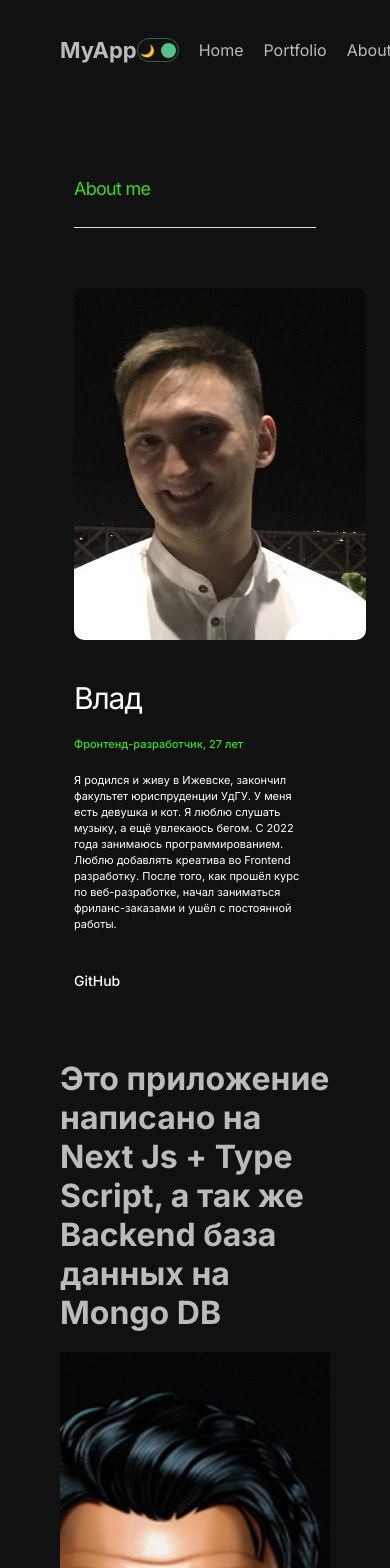
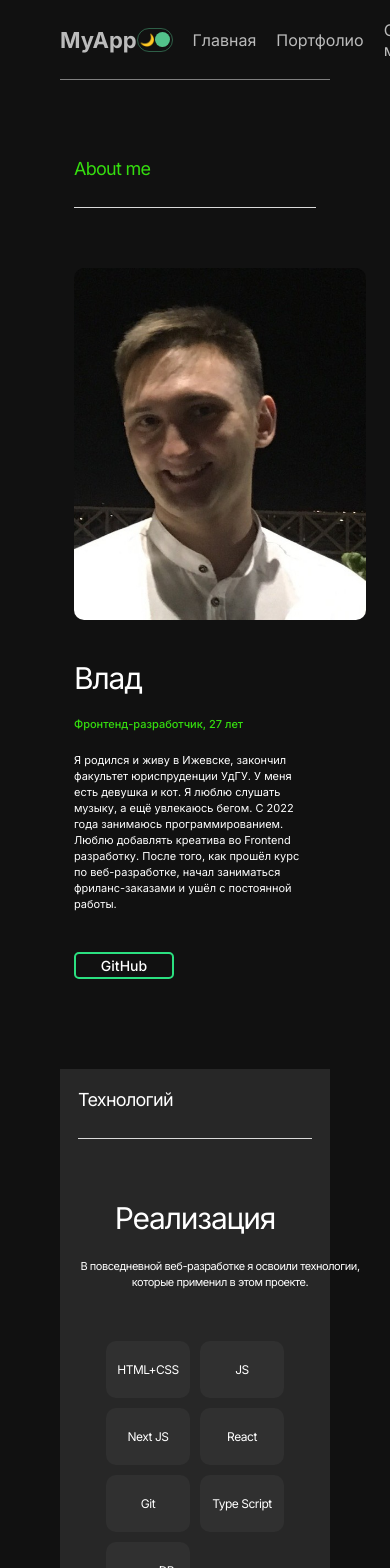
Before and after one commit to DonVladon96/mobile_pay_app, a Next.js app: page /about in a window 390 px wide. Shown: the top 1568 px of the page. Built offline with nearby package versions, Linux system fonts and the light colour scheme; no server answers.

Commit message:
Add ru lang

```diff
--- a/src/app/about/page.module.css
+++ b/src/app/about/page.module.css
@@ -1,8 +1,6 @@
 
 .imgContainer {
     width: 100%;
-    height: 700px;
-    position: relative;
   }
 
   .img {
@@ -50,3 +48,198 @@
     width: max-content;
     color: white;
   }
+
+  .techs {
+    display: flex;
+    flex-direction: column;
+}
+
+.techs__container {
+    padding-top: 0;
+    padding-bottom: 100px;
+    padding-left: 70px;
+    padding-right: 70px;
+    background: #272727;
+}
+
+.techs__title {
+    display: flex;
+    flex-direction: column;
+    font-size: 22px;
+    letter-spacing: -0.88px;
+    font-weight: 400;
+    line-height: 27px;
+    padding-top: 0;
+    padding-bottom: 23px;
+    padding-top: 20px;
+    margin: 0;
+    border-bottom: 1px solid #DADADA;
+    color: #FFF;
+
+}
+
+.techs__subtitle {
+    margin-top: 90px;
+    margin-bottom: 26px;
+    color: #FFF;
+    text-align: center;
+    font-size: 50px;
+    line-height: 58px;
+    letter-spacing: -2px;
+    font-weight: 400;
+}
+
+.techs__about {
+    color: #FFF;
+    text-align: center;
+    font-size: 14px;
+    font-family: 'Inter', Arial, sans-serif;
+    line-height: 20px;
+    font-weight: 400;
+    letter-spacing: -0.56px;
+    display: flex;
+    width: 460px;
+    flex-direction: column;
+    margin: auto;
+}
+
+.techs__items {
+    display: flex;
+    gap: 10px;
+    justify-content: center;
+    padding: 0;
+    margin-left: auto;
+    margin-right: auto;
+    margin-bottom: 0;
+    margin-top: 100px;
+}
+
+.techs__item {
+    border-radius: 10px;
+    background: #303030;
+    width: 90px;
+    height: 60px;
+    flex-shrink: 0;
+    color: #FFF;
+    text-align: center;
+    font-size: 14px;
+    font-family: 'Inter', Arial, sans-serif;
+    letter-spacing: -0.56px;
+    font-weight: 400;
+    line-height: 17px;
+    list-style: none;
+    display: flex;
+    justify-content: center;
+    align-items: center;
+}
+
+.techs__item:hover {
+    cursor: default;
+    transition: .7s ease-in-out;
+    color: #000;
+    background-color: #2BE080;
+    border-radius: 10px;
+}
+
+
+@media screen and (max-width: 769px) {
+    .techs__container {
+        padding-left: 50px;
+        padding-right: 50px;
+    }
+
+    .techs__subtitle {
+        margin-top: 80px;
+        margin-bottom: 22px;
+
+    }
+
+    .techs__about {
+        font-size: 12px;
+        font-style: normal;
+        line-height: 18px;
+        letter-spacing: -0.48px;
+    }
+
+    .techs__items {
+        margin-top: 83px;
+    }
+
+    .techs__item {
+        color: #FFF;
+        text-align: center;
+        font-family: 'Inter', Arial, sans-serif;
+        font-size: 12px;
+        font-style: normal;
+        font-weight: 400;
+        line-height: normal;
+        letter-spacing: -0.48px;
+        width: 84px;
+        height: 57px;
+    }
+}
+
+@media screen and (max-width: 765px) {
+    .techs__items {
+        display: grid;
+        grid-template-columns: 84px 84px;
+        margin-top: 51px;
+    }
+}
+
+@media screen and (max-width: 530px) {
+    .techs__container {
+        padding-left: 14px;
+        padding-right: 14px;
+        padding-bottom: 60px;
+    }
+
+    .techs__title {
+        margin-left: 4px;
+        margin-right: 4px;
+        color: #FFF;
+        font-family: 'Inter', Arial, sans-serif;
+        font-size: 18px;
+        font-style: normal;
+        font-weight: 400;
+        line-height: normal;
+        letter-spacing: -0.72px;
+        padding-bottom: 28px;
+    }
+
+    .techs__subtitle {
+        color: #FFF;
+        text-align: center;
+        font-family: 'Inter', Arial, sans-serif;
+        font-size: 30px;
+        font-style: normal;
+        font-weight: 400;
+        line-height: normal;
+        letter-spacing: -1.2px;
+        margin-top: 61px;
+    }
+
+    .techs__about {
+        color: #FFF;
+        text-align: center;
+        font-family: 'Inter', Arial, sans-serif;
+        font-size: 11px;
+        font-style: normal;
+        font-weight: 400;
+        line-height: 16px;
+        letter-spacing: -0.44px;
+        display: flex;
+        width: 292px;
+        flex-direction: column;
+        margin: 0 auto;
+        padding: 0;
+    }
+
+    .techs__items {
+        display: grid;
+        grid-template-columns: 84px 84px;
+        margin-top: 51px;
+    }
+
+
+}
--- a/src/app/about/page.tsx
+++ b/src/app/about/page.tsx
@@ -1,49 +1,42 @@
 import styles from "./page.module.css";
 import Image from "next/image";
-import AboutMe from '../../component/AboutMe/AboutMe'
-import GTA from '../../Image/public/GTA_2314641931.png'
+import AboutMe from "../../component/AboutMe/AboutMe";
+import GTA from "../../Image/public/GTA_2314641931.png";
 import Link from "next/link";
 
 const About = () => {
-
   return (
     <div className={styles.container}>
-      <AboutMe/>
-      <h1>Это приложение написано на Next Js + Type Script, а так же Backend база данных на Mongo DB</h1>
+      <AboutMe />
       <br />
       <div className={styles.imgContainer}>
-        <Image
-          src={GTA}
-          fill={true}
-          alt="about us"
-          className={styles.img}
-        />
-        <div className={styles.imgText}>
-          <h2 className={styles.imgTitle}>Немного креатива)))<br />Похож на парня сверху? Нет?</h2>
-          <h3 className={styles.imgDesc}>
-            А  так меня видит меня нейросеть по примеру игры Grand Theft Auto (GTA vice city)
-          </h3>
-        </div>
+        <section className={styles.techs} id="techs">
+          <div className={styles.techs__container}>
+            <h2 className={styles.techs__title}>Технологий</h2>
+            <h3 className={styles.techs__subtitle}>Реализация</h3>
+            <p className={styles.techs__about}>
+              В повседневной веб-разработке я освоили технологии, которые
+              применил в этом проекте.
+            </p>
+            <ul className={styles.techs__items}>
+              <li className={styles.techs__item}>HTML+CSS</li>
+              <li className={styles.techs__item}>JS</li>
+              <li className={styles.techs__item}>Next JS</li>
+              <li className={styles.techs__item}>React</li>
+              <li className={styles.techs__item}>Git</li>
+              <li className={styles.techs__item}>Type Script</li>
+              <li className={styles.techs__item}>mongoDB</li>
+            </ul>
+          </div>
+        </section>
       </div>
-
-
       <div className={styles.textContainer}>
-
         <div className={styles.item}>
-
-          <h3 className={styles.title}>Why me? Because I create...</h3>
-          <p className={styles.desc}>
-            <br /> - Dynamic Websites
-            <br />
-            <br /> - Fast and Handy
-            <br />
-            <br /> - Mobile Apps
-          </p>
           <Link href="/portfolio" className={styles.linkBtn}>
-          <button className={styles.BtnGoProfile}>
-           View Portfolio
-          </button>
-        </Link>
+            <button className={styles.BtnGoProfile}>
+              Посмотреть мои работы
+            </button>
+          </Link>
         </div>
       </div>
     </div>
--- a/src/app/page.module.css
+++ b/src/app/page.module.css
@@ -18,21 +18,30 @@
   max-width: 208px;
 }
 
-
 .item {
   flex: 1;
   display: flex;
   flex-direction: column;
   gap: 50px;
+
 }
 
 .title {
-  font-size: 72px;
   background: linear-gradient(to bottom, #194c33, #bbb);
   -webkit-background-clip: text;
   -webkit-text-fill-color: transparent;
   background-clip:text;
+  display: flex;
+  width: 100%;
+  flex-direction: column;
+  font-size: 50px;
+  font-family: 'Inter', Arial, sans-serif;
+  line-height: 58px;
+  letter-spacing: -2px;
+  margin: 0;
+  padding: 0;
 }
+
 
 .img {
   width: 100%;
@@ -55,3 +64,38 @@
   font-size: 24px;
   font-weight: 300;
 }
+
+@media screen and (max-width: 828px) {
+  .title {
+      max-width: 680px;
+      font-size: 40px;
+      line-height: 52px;
+      letter-spacing: -1.6px;
+  }
+
+  .container {
+    flex-direction: column;
+    }
+}
+
+@media screen and (max-width: 769px) {
+  .title {
+      max-width: 680px;
+      font-size: 40px;
+      line-height: 52px;
+      letter-spacing: -1.6px;
+  }
+}
+
+@media screen and (max-width: 530px) {
+
+  .title {
+      text-align: center;
+      font-style: normal;
+      line-height: 37px;
+      letter-spacing: -1.16px;
+      display: flex;
+      flex-direction: column;
+      flex-shrink: 0;
+  }
+}
--- a/src/app/portfolio/[category]/page.tsx
+++ b/src/app/portfolio/[category]/page.tsx
@@ -38,7 +38,7 @@ const Category: React.FC<{ params: { category: Categories } }> = ({
          <div className={styles.content}>
            <h1 className={styles.title}>{item.title}</h1>
            <p className={styles.desc}>{item.desc}</p>
-           <Button text="See More" url={item.url}  />
+           <Button text="Узнать больше" url={item.url}  />
          </div>
          <div className={styles.imgContainer}>
            <Image
--- a/src/component/AboutMe/page.module.css
+++ b/src/component/AboutMe/page.module.css
@@ -79,14 +79,17 @@
 
 .aboutme__github {
     color: #35dd0f;
-    font-size: 14px;
+    font-size: 20px;
     font-family: 'Inter', Arial, sans-serif;
     font-weight: 500;
     font-style: normal;
     line-height: 17px;
     text-decoration: none;
     text-align: center;
-    max-width: 46px;
+    max-width: 100px;
+    border: solid 2px #2BE080;
+    border-radius: 5px;
+    padding: 3px;
 }
 
 .aboutme__github:hover {
@@ -97,7 +100,7 @@
     text-decoration: none;
     background-color: #2BE080;
     border-radius: 3px;
-    max-width: 46px;
+    max-width: 100px;
     text-align: center;
     font-weight: 400;
 }
--- a/src/component/footer/Footer.tsx
+++ b/src/component/footer/Footer.tsx
@@ -8,7 +8,7 @@ import Gmail from "../../Image/public/Gmail-logo.png";
 const Footer = () => {
   return (
     <footer className={styles.container}>
-      <div>My Application</div>
+      <div className={styles.contants}>Мои контакты</div>
       <div className={styles.social}>
         <Link href={"https://t.me/WhatIsLovekin"} target="_blank">
           <Image
--- a/src/component/footer/page.module.css
+++ b/src/component/footer/page.module.css
@@ -17,5 +17,8 @@
     cursor: pointer;
     width: 30px;
     height: 30px;
+  }
 
+  .contants {
+  font-size: 16px;
   }
--- a/src/component/navbar/Navbar.tsx
+++ b/src/component/navbar/Navbar.tsx
@@ -4,6 +4,7 @@ import styles from "./page.module.css";
 import DarkModeToggle from "../DarkModeToggle/DarkModeToggle";
 import { signOut, useSession, signIn } from "next-auth/react";
 import { usePathname } from "next/navigation";
+import { useState } from "react";
 
 type NavLink = {
   lable: string;
@@ -17,17 +18,17 @@ type Props = {
 const links = [
   {
     id: 1,
-    title: "Home",
+    title: "Главная",
     url: "/",
   },
   {
     id: 2,
-    title: "Portfolio",
+    title: "Портфолио",
     url: "/portfolio",
   },
   {
     id: 3,
-    title: "About",
+    title: "Обо мне",
     url: "/about",
   },
 ];
@@ -35,15 +36,23 @@ const links = [
 const Navbar = ({ navLinks }: Props) => {
   const pathname = usePathname();
   const session = useSession();
+  const [nav, setNav] = useState(false);
   console.log(session);
 
   return (
+    <header className={styles.header}>
       <nav className={styles.container}>
+        <div className={styles.box}>
+          <div className={styles.logo_image}>
           <Link href="/" className={styles.logo}>
             MyApp
           </Link>
+          </div>
 
-      <div className={styles.links}>
+
+          <div className={
+              nav ? [styles.links, styles.active].join(" ") : [styles.links]
+            }>
             <DarkModeToggle />
 
             {links.map((link) => (
@@ -51,12 +60,6 @@ const Navbar = ({ navLinks }: Props) => {
                 {link.title}
               </Link>
             ))}
-
-        {/* {session.status == "authenticated" && (
-          <button className={styles.logout} onClick={signOut}>
-            Logout
-          </button>
-        )} */}
 
             {session?.data && <Link href="/profile">Profile</Link>}
 
@@ -69,13 +72,15 @@ const Navbar = ({ navLinks }: Props) => {
                   })
                 }
               >
-            Sign Out
+                Выйти
               </Link>
             ) : (
-          <Link href="/signin">SignIn</Link>
+              <Link href="/signin">Войти</Link>
             )}
           </div>
+        </div>
       </nav>
+    </header>
   );
 };
 
--- a/src/component/navbar/page.module.css
+++ b/src/component/navbar/page.module.css
@@ -1,9 +1,3 @@
-.container {
-    height: 100px;
-    display: flex;
-    justify-content: space-between;
-    align-items: center;
-  }
 
 .logo {
   font-weight: bold;
@@ -24,3 +18,71 @@
   cursor: pointer;
   border-radius: 3px;
 }
+
+.header {
+  width: 100%;
+}
+
+.header {
+  width: 100%;
+}
+
+.box {
+  height: 80px;
+  display: flex;
+  justify-content: space-between;
+  border-bottom: 1px solid gray;
+}
+
+.logo_image {
+  display: flex;
+  align-items: center;
+  gap: 10px;
+}
+
+.menu {
+  display: flex;
+  align-items: center;
+  font-size: 22px;
+  line-height: 28px;
+  gap: 30px;
+}
+
+.mobile_btn {
+  display: none;
+}
+
+@media (max-width: 800px) {
+  .mobile_btn {
+    display: block;
+    position: absolute;
+    right: 10px;
+    top: 27px;
+    cursor: pointer;
+    z-index: 10;
+  }
+
+  .menu {
+    display: flex;
+    flex-direction: column;
+    justify-content: center;
+    position: fixed;
+    left: -100%;
+    right: 0;
+    top: 0;
+    bottom: 0;
+    width: 100%;
+    height: 100vh;
+    background-color: #f8f8f8;
+    z-index: 10;
+    transition: left 1s;
+  }
+
+  .active {
+    left: 0;
+  }
+
+  .menu a {
+    font-size: 28px;
+  }
+}
```
Also changed, not shown: src/app/portfolio/page.tsx (+4 -4 lines), src/component/RegisterForm/RegisterForm.tsx (+8 -8 lines), src/component/SignInForm/SignInForm.tsx (+6 -6 lines). Lines whose indentation alone changed are shown as unchanged.
